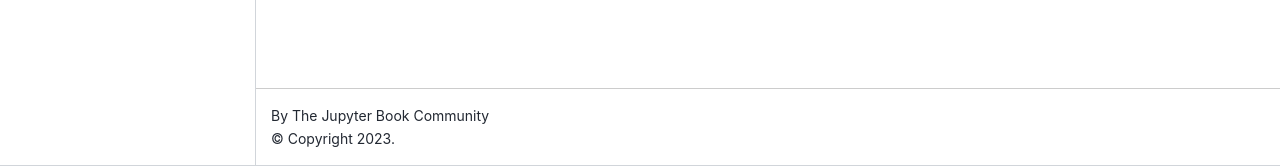
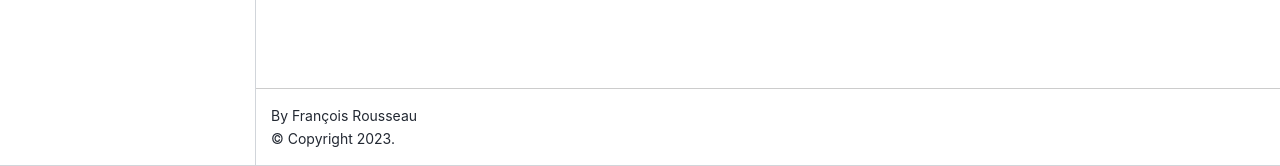
Before and after one commit to rousseau/carnet_de_notes, a Jupyter Book: the page built from intro.md, in a window 1280 px wide. Shown: the part 734-900 px from the top of the page. Built offline with Jupyter Book 1.0.4 settings and Sphinx 7.4.7 and the Sphinx Book theme 1.1.4, drawn with Linux system fonts in a browser that asks for light colours.

Commit message:
Update _config.yml

```diff
--- a/_config.yml
+++ b/_config.yml
@@ -1,8 +1,8 @@
 # Book settings
 # Learn more at https://jupyterbook.org/customize/config.html
 
-title: My sample book
-author: The Jupyter Book Community
+title: Carnet de notes
+author: François Rousseau
 logo: logo.png
 
 # Force re-execution of notebooks on each build.
@@ -21,8 +21,7 @@
 
 # Information about where the book exists on the web
 repository:
-  url: https://github.com/executablebooks/jupyter-book  # Online location of your book
-  path_to_book: docs  # Optional path to your book, relative to the repository root
+  url: https://github.com/rousseau/carnet_de_notes  # Online location of your book
   branch: master  # Which branch of the repository should be used when creating links (optional)
 
 # Add GitHub buttons to your book
```
